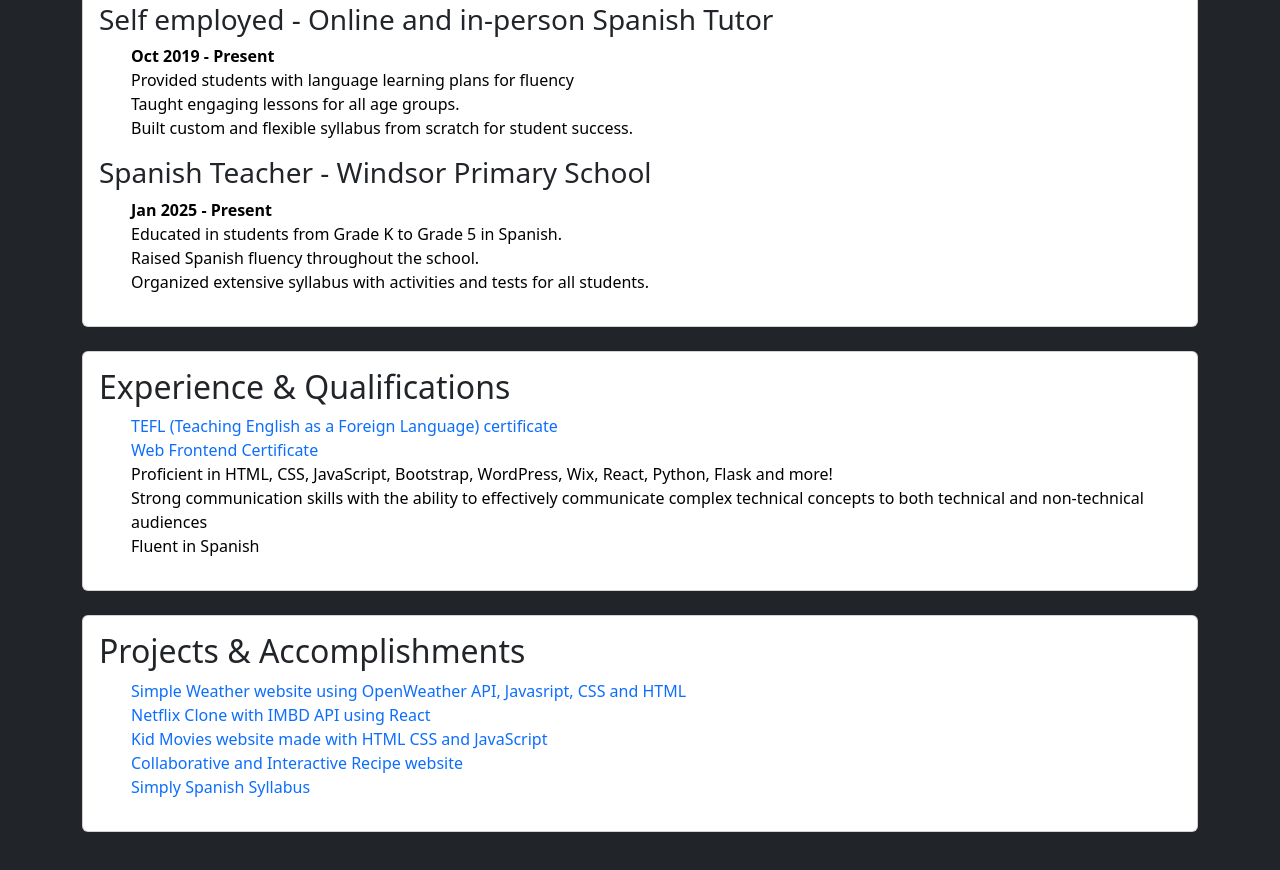
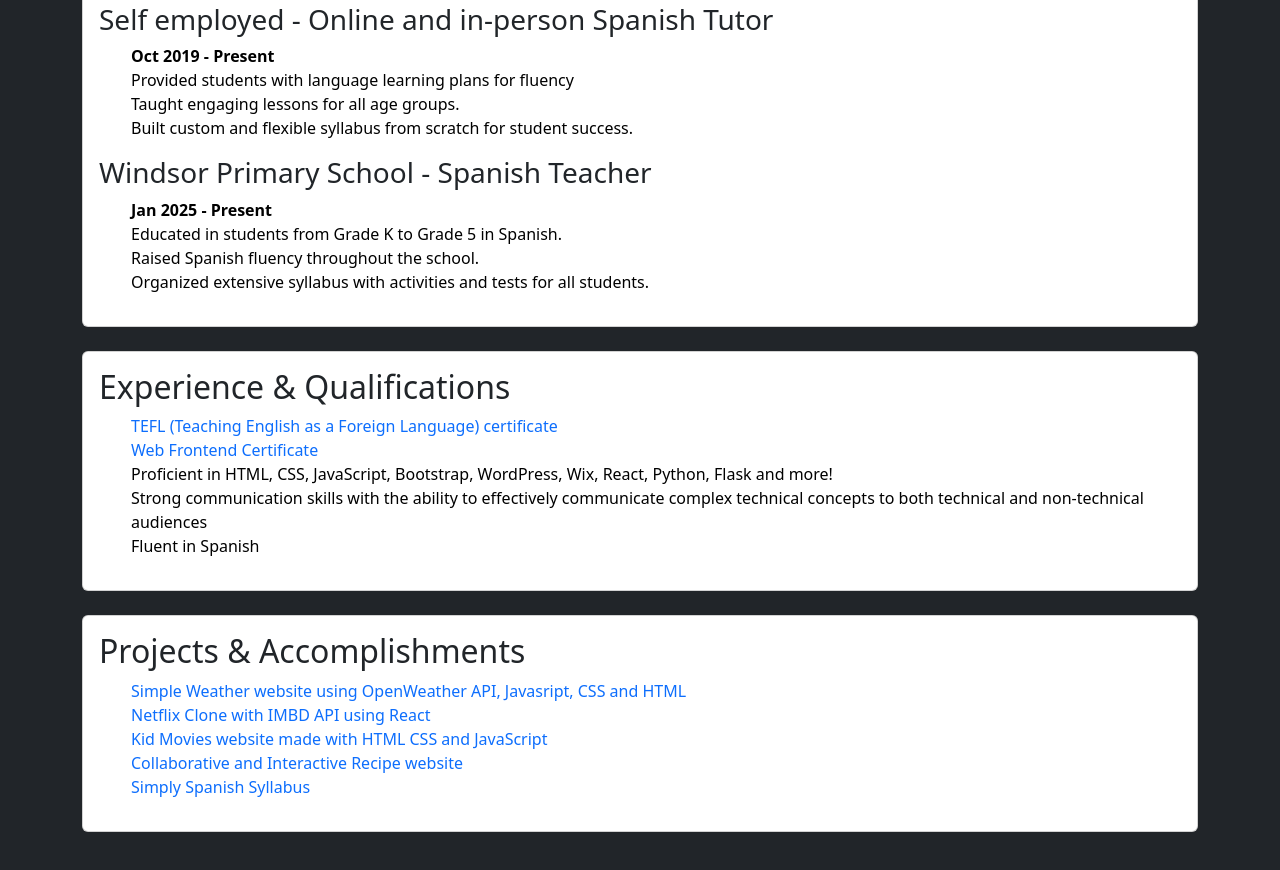
Before and after one commit to Patrizio-programs/Digital-Resume, a plain HTML site: page index.html in a window 1280 px wide. Shown: the part 1043-1913 px from the top of the page. Drawn offline with nearby package versions, Linux system fonts and the light colour scheme.

Commit message:
Update index.html

```diff
--- a/index.html
+++ b/index.html
@@ -197,7 +197,7 @@
               </li>
             </ul>
 
-            <h3>Spanish Teacher - Windsor Primary School</h3>
+            <h3>Windsor Primary School - Spanish Teacher</h3>
             <ul>
               <b><li>Jan 2025 - Present</li></b>
               <li>Educated in students from Grade K to Grade 5 in Spanish.</li>
```
